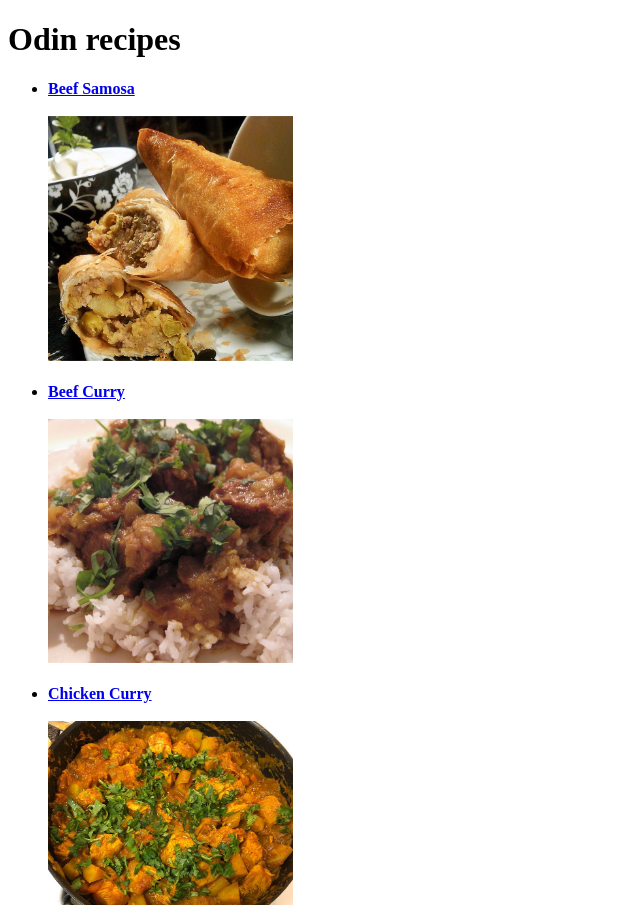
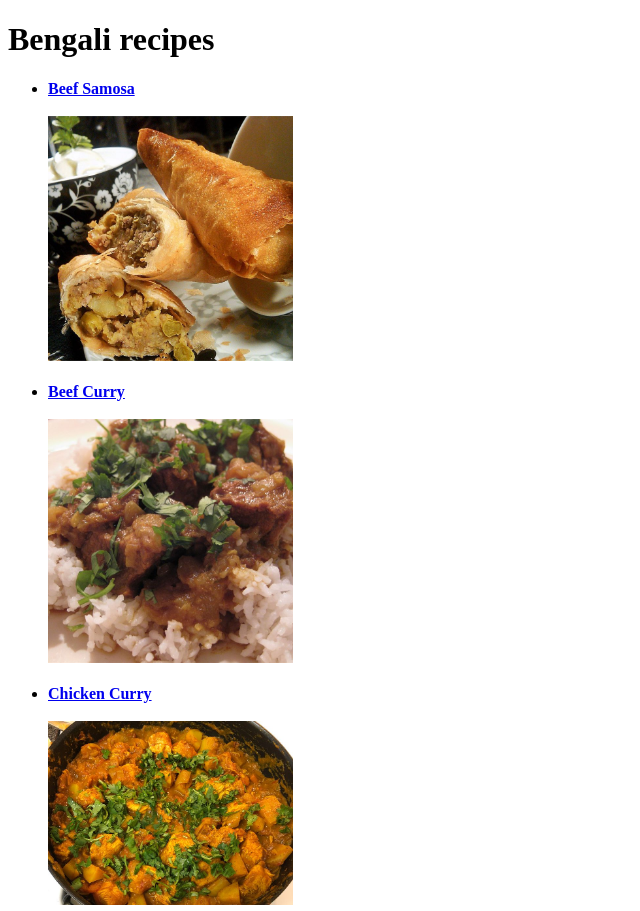
Before and after one commit to tokytahmidsami/Odin_recipies, a plain HTML site: page index.html in a window 1280 px wide. Shown: the top 911 px of the page, without its empty margins (0-640 px from the left). Drawn offline with Linux system fonts and the light colour scheme.

Commit message:
Forgot to stage and commit the index.html file. So, now doing it.

```diff
--- a/index.html
+++ b/index.html
@@ -2,10 +2,10 @@
 <html>
     <head lang="en">
         <meta charset = "UTF-8">
-        <title>Odin recipes</title>
+        <title>Bengali recipes</title>
     </head>
     <body>
-        <h1>Odin recipes</h1>
+        <h1>Bengali recipes</h1>
             <ul>
                 <li>
                     <a href="./recipies/Beef_Samosa.html" target="_self">
```
